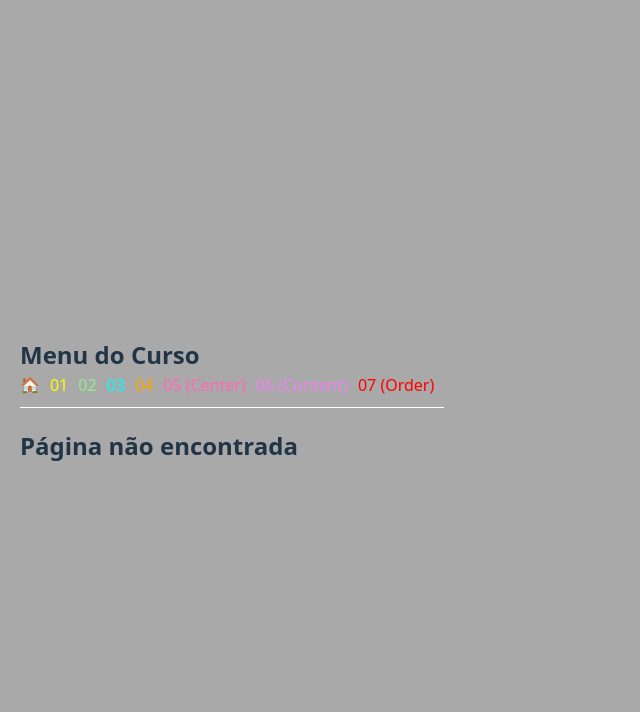
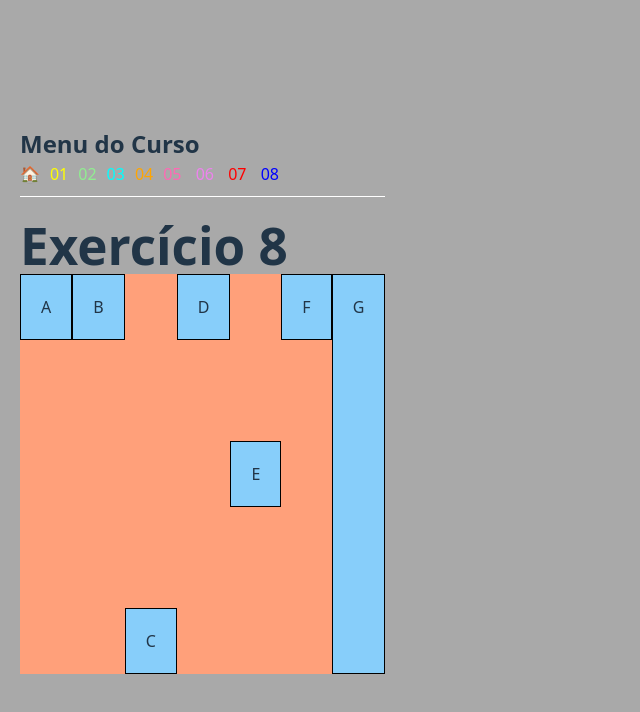
Before and after one commit to CAFE2l/HTML_CSS_MODULO5, a React (Vite) app in the folder curso-react/: page /ex08 in a window 1280 px wide. Shown: the top 712 px of the page, without its empty margins (0-640 px from the left). Built offline with nearby package versions, Linux system fonts and the light colour scheme.

Commit message:
flex008 finalizado

```diff
--- a/curso-react/src/App.jsx
+++ b/curso-react/src/App.jsx
@@ -10,6 +10,7 @@ import Flex004 from './Exercicios/ex027/flex004/index';
 import Flex005 from './Exercicios/ex027/flex005/index'; // <--- NOVO
 import Flex006 from './Exercicios/ex027/flex006/index'; // <--- NOVO
 import Flex007 from './Exercicios/ex027/flex007/index';
+import Flex008 from './Exercicios/ex027/flex008/index';
 
 function App() {
   return (
@@ -24,9 +25,10 @@ function App() {
           <Link to="/ex02" style={{ color: 'lightgreen', marginRight: '10px' }}>02</Link>
           <Link to="/ex03" style={{ color: 'cyan', marginRight: '10px' }}>03</Link>
           <Link to="/ex04" style={{ color: 'orange', marginRight: '10px' }}>04</Link>
-          <Link to="/ex05" style={{ color: 'hotpink', marginRight: '10px' }}>05 (Center)</Link>
-          <Link to="/ex06" style={{ color: 'violet', marginRight: '10px' }}>06 (Content)</Link>
-          <Link to="/ex07" style={{ color: 'red', marginRight: '10px' }}>07 (Order)</Link>
+          <Link to="/ex05" style={{ color: 'hotpink', marginRight: '10px' }}>05 </Link>
+          <Link to="/ex06" style={{ color: 'violet', marginRight: '10px' }}>06 </Link>
+          <Link to="/ex07" style={{ color: 'red', marginRight: '10px' }}>07 </Link>
+          <Link to="/ex08" style={{ color: 'blue', marginRight: '10px' }}>08</Link>
         </nav>
 
         {/* ROTAS */}
@@ -41,6 +43,7 @@ function App() {
           <Route path="/ex05" element={<Flex005 />} />
           <Route path="/ex06" element={<Flex006 />} />
           <Route path="/ex07" element={<Flex007 />} />
+          <Route path="/ex08" element={<Flex008 />} />
           <Route path="*" element={<h2>Página não encontrada</h2>} />
         </Routes>
 
--- /dev/null
+++ b/curso-react/src/Exercicios/ex027/flex008/index.jsx
@@ -0,0 +1,87 @@
+import React from 'react';
+
+export default function Flex004() {
+  const containerStyle = {
+    backgroundColor: 'lightsalmon',
+    display: 'flex',
+    flexFlow: 'row wrap',
+    height: '400px',
+    alignItems: 'flex-start',
+};
+
+  const itemStyle = {
+   backgroundColor: 'lightskyblue',
+   border: '1px solid black',
+   textAlign: 'center',
+   padding: '20px',
+  };
+
+  const estiloDoI1 = {
+    backgroundColor: 'lightskyblue',
+    border: '1px solid black',
+    textAlign: 'center',
+    padding: '20px',
+  };
+
+  const estiloDoI2 = {
+    backgroundColor: 'lightskyblue',
+    border: '1px solid black',
+    textAlign: 'center',
+    padding: '20px',
+    alignSelf: 'auto',
+  };
+
+  const estiloDoI3 = {
+    backgroundColor: 'lightskyblue',
+    border: '1px solid black',
+    textAlign: 'center',
+    padding: '20px',
+    alignSelf: 'flex-end',
+  };
+
+  const estiloDoI4 = {
+    backgroundColor: 'lightskyblue',
+    border: '1px solid black',
+    textAlign: 'center',
+    padding: '20px',
+  };
+
+  const estiloDoI5 = {
+    backgroundColor: 'lightskyblue',
+    border: '1px solid black',
+    textAlign: 'center',
+    padding: '20px',
+    alignSelf: 'center',
+  };
+
+  const estiloDoI6 = {
+    backgroundColor: 'lightskyblue',
+    border: '1px solid black',
+    textAlign: 'center',
+    padding: '20px',
+    alignSelf: 'flex-start',
+  };
+
+  const estiloDoI7 = {
+    backgroundColor: 'lightskyblue',
+    border: '1px solid black',
+    textAlign: 'center',
+    padding: '20px',
+    alignSelf: 'stretch',
+  };
+  return (
+    <div>
+      <h1>Exercício 8</h1>
+
+      <div style={containerStyle}>
+        <div id="i1" style={estiloDoI1}>A</div>
+        <div id="i2" style={estiloDoI2}>B</div>
+        <div id="i3" style={estiloDoI3}>C</div>
+        <div id="i4" style={estiloDoI4}>D</div>
+        <div id="i5" style={estiloDoI5}>E</div>
+        <div id="i6" style={estiloDoI6}>F</div>
+        <div id="i7" style={estiloDoI7}>G</div>
+      </div>
+    </div>
+  );
+}
```
